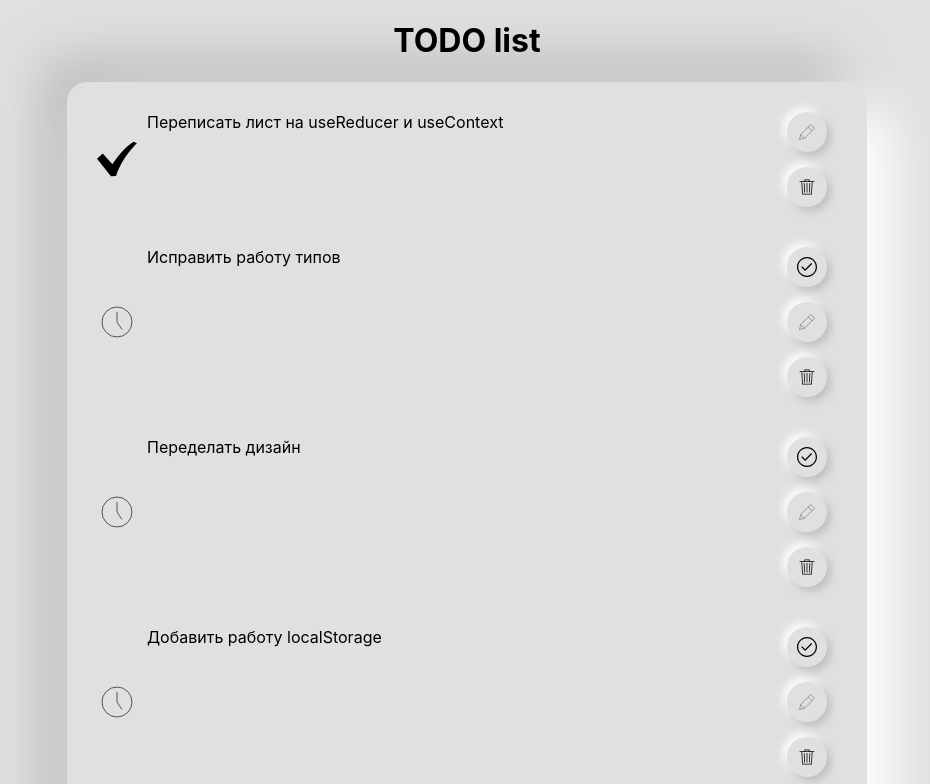
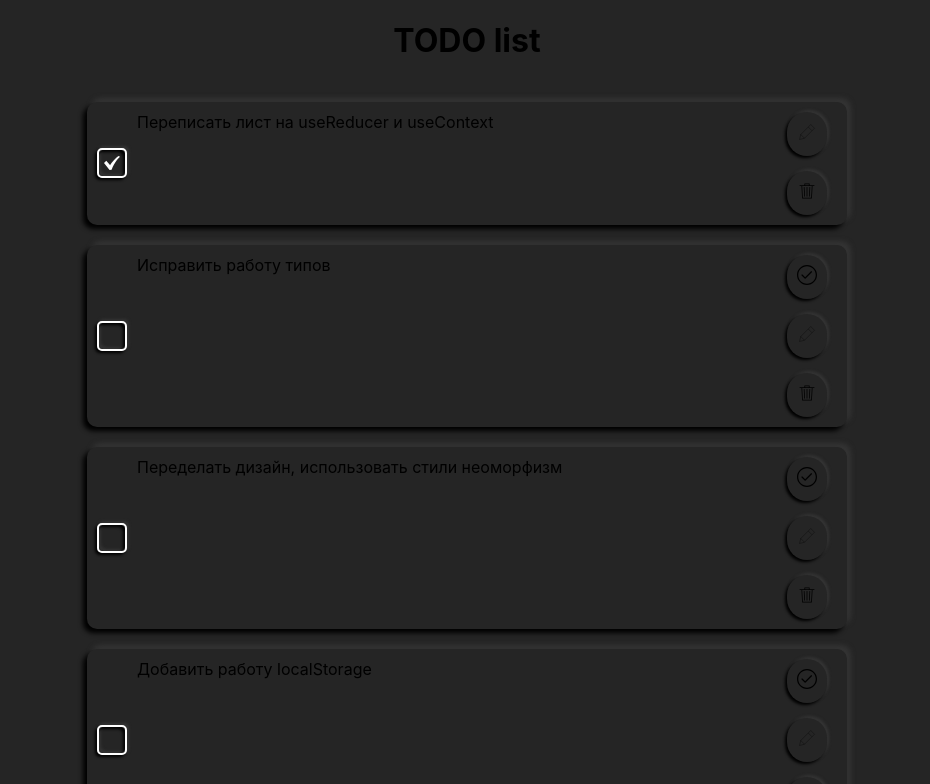
Before and after one commit to ybarykin73/React-ToDo, a React (Create React App) app: page / in a window 1280 px wide. Shown: the top 784 px of the page, without its empty margins (173-1103 px from the left). Built offline with nearby package versions, Linux system fonts and the light colour scheme.

Commit message:
Редизайн приложения, доюавлен компонент checked

```diff
--- a/src/App.css
+++ b/src/App.css
@@ -12,23 +12,34 @@
   --big-margin: 20px;
 
   /* border */
+  --main-border: 5px;
+  --medium-border: 10px;
   --big-border: 20px;
-  --medium-border: 10px;
 
   /* color */
-  --background-color: #e0e0e0;
+
+  --primary-color: #000;
+  --secondary-color: #fff;
+
+  --background-color: #252525;
   --white-color: #ffffff;
-  --shadow-main-color: #bebebe;
+  --shadow-primary-color: #000;
+  --shadow-secondary-color: #343434;
 
   /* shadow */
 
-  --weak-shadow: 4px 4px 8px var(--shadow-main-color),
-                -4px -4px 8px var(--white-color);
-  --weak-inset-shadow: inset 4px 4px 8px var(--shadow-main-color),
-                       inset -4px -4px 8px var(--white-color);
+  --weak-shadow: -2px 2px 3px var(--shadow-primary-color),
+                  2px -2px 3px var(--shadow-secondary-color);
+  --weak-inset-shadow: inset -2px 2px 3px var(--shadow-primary-color),
+                       inset 2px -2px 3px var(--shadow-secondary-color);
+
+  --average-shadow: -4px 4px 5px var(--shadow-primary-color),
+                  4px -4px 5px var(--shadow-secondary-color);
+  --average-inset-shadow: inset -4px 4px 5px var(--shadow-primary-color),
+                       inset 4px -4px 5px var(--shadow-secondary-color);
 
   --big-shadow: 26px 26px 52px var(--white-color),
-               -26px -26px 52px var(--shadow-main-color);
+               -26px -26px 52px var(--shadow-primary-color);
 }
 
 body {
--- a/src/components/List/List.scss
+++ b/src/components/List/List.scss
@@ -1,6 +1,4 @@
 ul {
     list-style: none;
     padding: var(--big-padding);
-    border-radius: var(--big-border);
-    box-shadow: var(--big-shadow);
 }
--- a/src/components/ListItem/ListItem.scss
+++ b/src/components/ListItem/ListItem.scss
@@ -5,7 +5,7 @@
     border-radius: var(--medium-border);
     padding: var(--small-padding);
 
-    box-shadow: var(--weak-shadow)d;
+    box-shadow: var(--average-shadow);
 
     & + & {
         margin-top: var(--big-margin);
--- a/src/components/ListItem/ListItem.tsx
+++ b/src/components/ListItem/ListItem.tsx
@@ -1,6 +1,6 @@
 import React from 'react'
 
-import Icon from '../subcomponents/Icon/Icon'
+import Checked from '../subcomponents/Checked/Checked'
 import Buttons from '../subcomponents/Button/Button'
 import Textarea from '../subcomponents/Textarea/Textarea'
 
@@ -57,10 +57,7 @@ const ListItem: React.FC<IProps> = (props) => {
     return (
         <li className='list-item'>
             <div className='list-item__status'>
-                <Icon
-                    iconId={isChecked ? 'complite' : 'time'}
-                    size={40}
-                />
+                <Checked checked={isChecked} />
             </div>
             <div className='list-item__body'>
                 {
--- /dev/null
+++ b/src/components/subcomponents/Checked/Checked.scss
@@ -0,0 +1,24 @@
+.checked {
+  width: 30px;
+  height: 30px;
+  text-align: center;
+  line-height: 30px;
+  color: var(--secondary-color);
+  border: 2px solid var(--secondary-color);
+  border-radius: var(--main-border);
+  box-shadow: var(--weak-shadow);
+  position: relative;
+
+  &::after {
+    content: '';
+    position: absolute;
+    top: 0;
+    right: 0;
+    bottom: 0;
+    left: 0;
+    border-radius: var(--main-border);
+    box-shadow: var(--weak-inset-shadow);
+    background-color: var(--background-color);
+    z-index: -1;
+  }
+}
--- /dev/null
+++ b/src/components/subcomponents/Checked/Checked.tsx
@@ -0,0 +1,16 @@
+import Icon from '../Icon/Icon'
+
+import { IProps } from './IChecked'
+import './Checked.scss'
+
+const Checked: React.FC<IProps> = ({checked}) => {
+  return (
+    <div className="checked">
+      {
+        checked && <Icon iconId='complite' size={16} />
+      }
+    </div>
+  )
+}
+
+export default Checked
--- /dev/null
+++ b/src/components/subcomponents/Checked/IChecked.ts
@@ -0,0 +1,3 @@
+export interface IProps {
+  checked: boolean
+}
--- a/src/components/subcomponents/Icon/Icon.scss
+++ b/src/components/subcomponents/Icon/Icon.scss
@@ -1,4 +1,4 @@
 .icon {
-    display: block;
     pointer-events: none;
+    fill: currentColor;
 }
--- a/src/context/TodoContext.tsx
+++ b/src/context/TodoContext.tsx
@@ -71,7 +71,7 @@ const array = [{
 },{
   id: 2,
   isChecked: false,
-  text: 'Переделать дизайн'
+  text: 'Переделать дизайн, использовать стили неоморфизм'
 },{
   id: 3,
   isChecked: false,
```
Also changed, not shown: public/index.html (+0 -10 lines).
